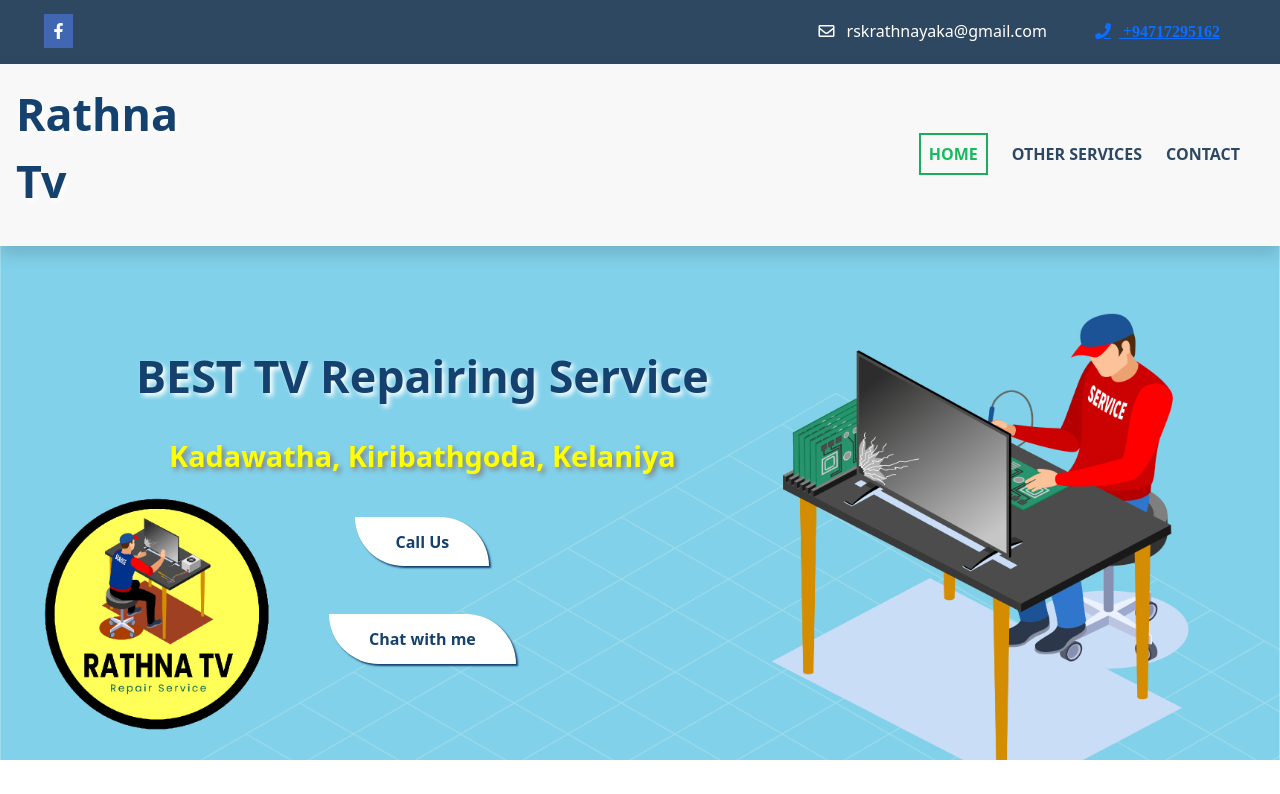
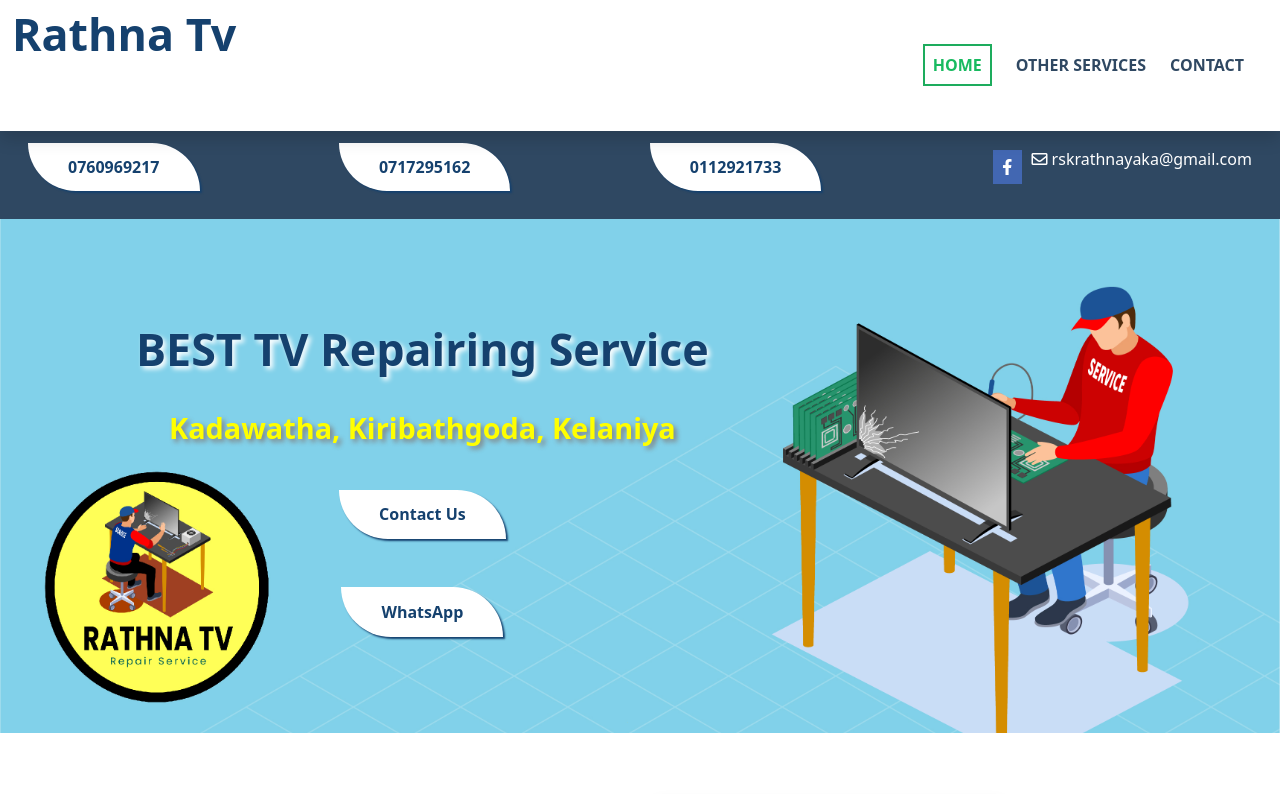
Before and after one commit to tilanprabudda/Tv-Service-Web-V1.0, a plain HTML site: page index.html in a window 1280 px wide. Shown: the top 794 px of the page. Drawn offline with nearby package versions, Linux system fonts and the light colour scheme; grey boxes are pictures that could not be loaded.

Commit message:
Update index.html

```diff
--- a/index.html
+++ b/index.html
@@ -1,17 +1,21 @@
 <!DOCTYPE html>
 <html lang="en">
+
 <head>
   <meta charset="UTF-8">
   <meta name="title" content="Rathna TV Repair Service">
-    <meta name="description" content="Rathna Tv Repair Service, Kadawatha, Kiribathgoda, TV Repairing Services LED LCD QLED Backlight Replacement, Power Supply Repair, LED LCD Panel Repair, Firmware update, LCD TV convert to LED TV and All kind of Remote.">
+  <meta name="description"
+    content="Rathna Tv Repair Service, Kadawatha, Kiribathgoda, TV Repairing Services LED LCD QLED Backlight Replacement, Power Supply Repair, LED LCD Panel Repair, Firmware update, LCD TV convert to LED TV and All kind of Remote.">
   <meta http-equiv="X-UA-Compatible" content="IE=edge">
   <meta name="viewport" content="width=device-width, initial-scale=1.0">
   <title>Rathna TV Repair</title>
   <link rel="icon" href="Supports\Images\logo.jpg" />
-    <link href="https://cdn.jsdelivr.net/npm/bootstrap@5.1.3/dist/css/bootstrap.min.css" rel="stylesheet" integrity="sha384-1BmE4kWBq78iYhFldvKuhfTAU6auU8tT94WrHftjDbrCEXSU1oBoqyl2QvZ6jIW3" crossorigin="anonymous">
+  <link href="https://cdn.jsdelivr.net/npm/bootstrap@5.1.3/dist/css/bootstrap.min.css" rel="stylesheet"
+    integrity="sha384-1BmE4kWBq78iYhFldvKuhfTAU6auU8tT94WrHftjDbrCEXSU1oBoqyl2QvZ6jIW3" crossorigin="anonymous">
 
   <!--FontAwesome-->
-    <link rel="stylesheet" href="https://use.fontawesome.com/releases/v5.15.4/css/all.css" integrity="sha384-DyZ88mC6Up2uqS4h/KRgHuoeGwBcD4Ng9SiP4dIRy0EXTlnuz47vAwmeGwVChigm" crossorigin="anonymous">
+  <link rel="stylesheet" href="https://use.fontawesome.com/releases/v5.15.4/css/all.css"
+    integrity="sha384-DyZ88mC6Up2uqS4h/KRgHuoeGwBcD4Ng9SiP4dIRy0EXTlnuz47vAwmeGwVChigm" crossorigin="anonymous">
 
   <link rel="stylesheet" href="Supports\CSS\index.css">
   <link rel="stylesheet" href="Supports\CSS\home.css">
@@ -23,45 +27,88 @@
 
 <body onload="disappearLoader()">
 
-    <header class="clr-teal container-fluid my-row-evenly p-t">
+  <!--logo Portion Section-->
+  <nav class="container-fluid my-row-evenly shadow">
+    <div class="w-10 mob-nav">
+      <p class="intro-headingz">Rathna Tv</p><br>&nbsp;&nbsp;&nbsp;&nbsp;&nbsp;
+      <div class="nav-toogle mt-md-auto">
+        <i class="fas fa-bars fa-1x nav-toogle-btn" onclick="toogleNav()"></i>
+      </div>
+    </div>
+
+
+
+    <ul class="ls-none my-row p-t d-hidden hide" id="nav-item-list">
+      <li class="me-4"><a href="index.html" class="navbar-links pg-active">home</a></li>
+      <li class="me-4 text-center"><a href="#service" class="navbar-links">Other services</a></li>
+      <li class="me-4"><a href="tel:+94760969217" class="navbar-links">contact</a></li>
+    </ul>
+
+  </nav>
+  <!--logo Portion Section-->
+
+<section id="contact00" class="contact00">
+  <!--FOOTER START-->
+  <footer class="clr-teal p-3">
+
+<div class="clr-teal container-fluid my-row-evenly">
+
+    <div class="text-center">
+      <p><a href="tel:+94760969217" class="intro-white-back">0760969217</a>&nbsp;&nbsp;&nbsp;&nbsp;&nbsp;</p>
+    </div>
+
+    <div class="text-center">
+      <p><a href="tel:+94717295162" class="intro-white-back mt-4">0717295162</a>&nbsp;&nbsp;&nbsp;&nbsp;&nbsp;</p>
+    </div>
+
+    <div class="text-center">
+      <p><a href="tel:+94112921733" class="intro-white-back mt-4">0112921733</a>&nbsp;&nbsp;&nbsp;&nbsp;&nbsp;</p>
+    </div>
+
+      <!-- <a href="tel:+94717295162" class="intro-white-back mt-4">0717295162</a>&nbsp;&nbsp;&nbsp;&nbsp;&nbsp;
+      <a href="tel:+94112921733" class="intro-white-back mt-4">0112921733</a>&nbsp;&nbsp;&nbsp;&nbsp;&nbsp; -->
+
   <div class="">
-            <ul class="my-row ls-none" style="margin-right: 1.1em;">
-                <li class="h-icon fb-clr"><a href="https://www.facebook.com/Rathnatv" target="_" class="header-links"><i class="fab fa-facebook-f"></i></a></li>
+    <ul class="my-row ls-none" style="margin-right: 0.1px;">
+      <li class="h-icon fb-clr"><a href="https://www.facebook.com/suriyatv" target="_" class="header-links"><i
+            class="fab fa-facebook-f">
+          </i>
+        </a>
+      </li>
+
+      <p class="header-links">
+        <a href="mailto:rskrathnayaka@gmail.com" class="footer-links-link"><i class="far fa-envelope me-auto"></i>
+          rskrathnayaka@gmail.com</a>
+      </p>
     </ul>
   </div>
 
-        <div class="my-row me-5 mob-vv">
-            <p class="header-links"><a href="mailto:rskrathnayaka@gmail.com" class="footer-links-link"><i class="far fa-envelope me-2"></i> rskrathnayaka@gmail.com</a></p>
-            <p class="header-links ms-5"><a href="tel:+94717295162" class="fas fa-phone"><i class="ms-2 mob-txt"></i> +94717295162</a></p>
-        </div>
-    </header>
+  </footer>
+</section>
 
-    <!--logo Portion Section-->
-    <nav class="container-fluid my-row-evenly grey-clr shadow">
-        <div  class="w-20 mob-nav">
-          <p class="intro-headingz">Rathna Tv</p>
-          <div class="nav-toogle mt-2">
-                <i class="fas fa-bars fa-2x nav-toogle-btn" onclick="toogleNav()"></i>
-           </div>
-        </div>
-
-        <ul class="ls-none my-row p-t d-hidden hide" id = "nav-item-list">
-          <li class="me-4"><a href="index.html" class="navbar-links pg-active">home</a></li>
-          <li class="me-4 text-center"><a href="#service" class="navbar-links">Other services</a></li>
-          <li class="me-4"><a href="#contact" class="navbar-links">contact</a></li>
-      </ul>
-    </nav>
-    <!--logo Portion Section-->
+  <!-- <section class="mt-md-auto last-nav">
+    &nbsp;&nbsp;&nbsp;&nbsp;&nbsp;
+    &nbsp;&nbsp;&nbsp;&nbsp;&nbsp;
+    &nbsp;&nbsp;&nbsp;&nbsp;&nbsp;
+    &nbsp;&nbsp;&nbsp;&nbsp;&nbsp;
+    &nbsp;&nbsp;&nbsp;&nbsp;&nbsp;
+    &nbsp;&nbsp;&nbsp;&nbsp;&nbsp;
+    &nbsp;&nbsp;&nbsp;&nbsp;&nbsp;
+    <li class="me-md-auto"><a href="tel:+94717295162" class="navbar-links">0717295162</a></li>
+    &nbsp;&nbsp;&nbsp;&nbsp;&nbsp;
+    <li class="me-md-auto"><a href="tel:+94760969217" class="navbar-links">0760969217</a></li> &nbsp;&nbsp;&nbsp;&nbsp;&nbsp;
+    <li class="me-md-auto"><a href="tel:+94112921733" class="navbar-links">0112921733</a></li> &nbsp;&nbsp;&nbsp;&nbsp;&nbsp;
+  </section> -->
 
   <!--Intro Section-->
   <section class="hero-section" onlo>
-      <div class = "intro-text-Contents">
+    <div class="intro-text-Contents">
       <p class="intro-headingz">BEST TV Repairing Service</p>
       <P class="intro-yellow-txt mt-2">Kadawatha, Kiribathgoda, Kelaniya</P>
 
-        <a href = "tel:+94760969217" class="intro-white-back mt-4">Call Us</a>
+      <a href="tel:+94760969217" class="intro-white-back mt-4">Contact Us</a>
 
-        <a href = "https://wa.me/message/AIAQBJY2XY47F1" class="intro-white-back mt-5">Chat with me</a>
+      <a href="https://wa.me/message/AIAQBJY2XY47F1" class="intro-white-back mt-5">WhatsApp</a>
 
     </div>
   </section>
@@ -95,7 +142,9 @@
     <div class="banner-content-align">
       <p class="headingz">Our Service</p>
       <p class="abt-banner-text">OUR EXPERT, RELIABLE, AND FRIENDLY REPAIR SERVICE PROVIDERS
-            With more than 5 years of experience, repair most brands and types of LED,LCD,QLED and Monitors. <br /> We provide a 6 months warranty for Backlight replacement and are committed to providing the highest quality of service.<br/> Call us today so that we can discuss your enquiry!</p>
+        With more than 5 years of experience, repair most brands and types of LED,LCD,QLED and Monitors. <br /> We
+        provide a 6 months warranty for Backlight replacement and are committed to providing the highest quality of
+        service.<br /> Call us today so that we can discuss your enquiry!</p>
 
       <div class="banner-card-align">
 
@@ -150,7 +199,7 @@
   <!--Team Section Start-->
   <section class="cardz-slider-sec mt-5">
 
-      <div class = "clients-slider slider contentz-slider text-center">
+    <div class="clients-slider slider contentz-slider text-center">
 
       <div class="whole-staff-wrapper">
         <div class="image-circle-container shadow">
@@ -176,9 +225,6 @@
       </div>
       <!-- <div class="col-sm-1"></div> -->
       <div class="col-sm-8">
-
-
-
       </div>
       <div class="clear-fxx"></div>
     </div>
@@ -188,20 +234,21 @@
     <!--FOOTER START-->
     <footer class="clr-teal p-3">
       <div class="text-center">
-        <img src="Supports\Images\logo.png" alt="" class = "img-fluid" width="300px">
+        <img src="Supports\Images\logo.png" alt="" class="img-fluid" width="300px">
       </div>
 
       <div class="text-center">
-        <p><b>Rathna TV</b> – OUR EXPERT, RELIABLE, AND FRIENDLY REPAIR SERVICE PROVIDERS<br/> With more than 5 years of experience, repair most brands and types of LED,LCD,QLED and Monitors.
-          We provide a 6 months warranty for Backlight replacement and are committed to providing the highest quality of service.
+        <p><b>Rathna TV</b> – OUR EXPERT, RELIABLE, AND FRIENDLY REPAIR SERVICE PROVIDERS<br /> With more than 5 years
+          of experience, repair most brands and types of LED,LCD,QLED and Monitors.
+          We provide a 6 months warranty for Backlight replacement and are committed to providing the highest quality of
+          service.
           Call us today so that we can discuss your enquiry!</p>
       </div>
 
-
-
       <div class="text-center">
         <h3>Contact</h3>
-        <p><a href="mailto:rskrathnayaka@gmail.com" class="footer-links-link"><i class="far fa-envelope"></i> rskrathnayaka@gmail.com</a></p>
+        <p><a href="mailto:rskrathnayaka@gmail.com" class="footer-links-link"><i class="far fa-envelope"></i>
+            rskrathnayaka@gmail.com</a></p>
         <p><i class="fas fa-phone"></i> +94717295162</p>
         <p><i class="fas fa-address"></i>5/3B, Eksath Mawatha, 3rd Ln, Mahara, Kadawatha</p>
       </div>
@@ -209,14 +256,15 @@
   </section>
   <section class="mt-1 last-nav">
 
-    <div><b>Copyright &copy; 2022 RathnaTv. Design by www.Honein.tech</b></div>
+    <div><b>Copyright &copy; 2022 RathnaTv. All Rights Reserved</b></div>
   </section>
   <!--FOOTER END-->
 
   <!--Whats APP ICON FIXED-->
-    <div class="whats-app-fixed"> <a href="https://wa.me/message/AIAQBJY2XY47F1" target="_"><img src="Supports/Images/whatsapp-logo.svg" alt="Whats-app LOGO" width="50px"></a> </div>
+  <div class="whats-app-fixed"> <a href="https://wa.me/message/AIAQBJY2XY47F1" target="_"><img
+        src="Supports/Images/whatsapp-logo.svg" alt="Whats-app LOGO" width="50px"></a> </div>
 
-    <section class="loaders" id = "loader">
+  <section class="loaders" id="loader">
     <div class="spinner-grow text-danger me-2" role="status">
       <span class="visually-hidden">Loading...</span>
     </div>
@@ -230,7 +278,9 @@
     </div>
   </section>
 
-    <script src="https://cdn.jsdelivr.net/npm/bootstrap@5.1.3/dist/js/bootstrap.bundle.min.js" integrity="sha384-ka7Sk0Gln4gmtz2MlQnikT1wXgYsOg+OMhuP+IlRH9sENBO0LRn5q+8nbTov4+1p" crossorigin="anonymous"></script>
+  <script src="https://cdn.jsdelivr.net/npm/bootstrap@5.1.3/dist/js/bootstrap.bundle.min.js"
+    integrity="sha384-ka7Sk0Gln4gmtz2MlQnikT1wXgYsOg+OMhuP+IlRH9sENBO0LRn5q+8nbTov4+1p"
+    crossorigin="anonymous"></script>
 
   <script src="Supports/JS/index.js"></script>
 
@@ -239,7 +289,7 @@
   <script src="Supports/JS/slick.js" type="text/javascript" charset="utf-8"></script>
 
   <script type="text/javascript">
-    $(document).on('ready', function() {
+    $(document).on('ready', function () {
 
 
       $('.clients-slider').slick({
@@ -286,4 +336,5 @@
   </script>
 
 </body>
+
 </html>
```
Lines whose indentation alone changed are shown as unchanged.
